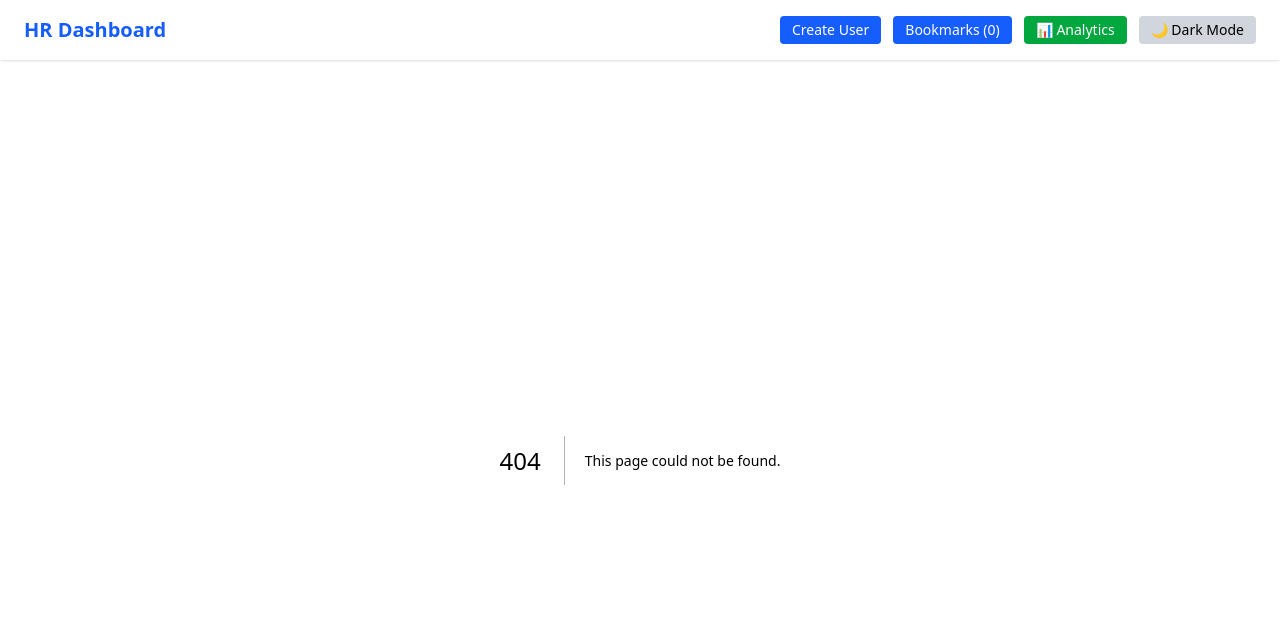
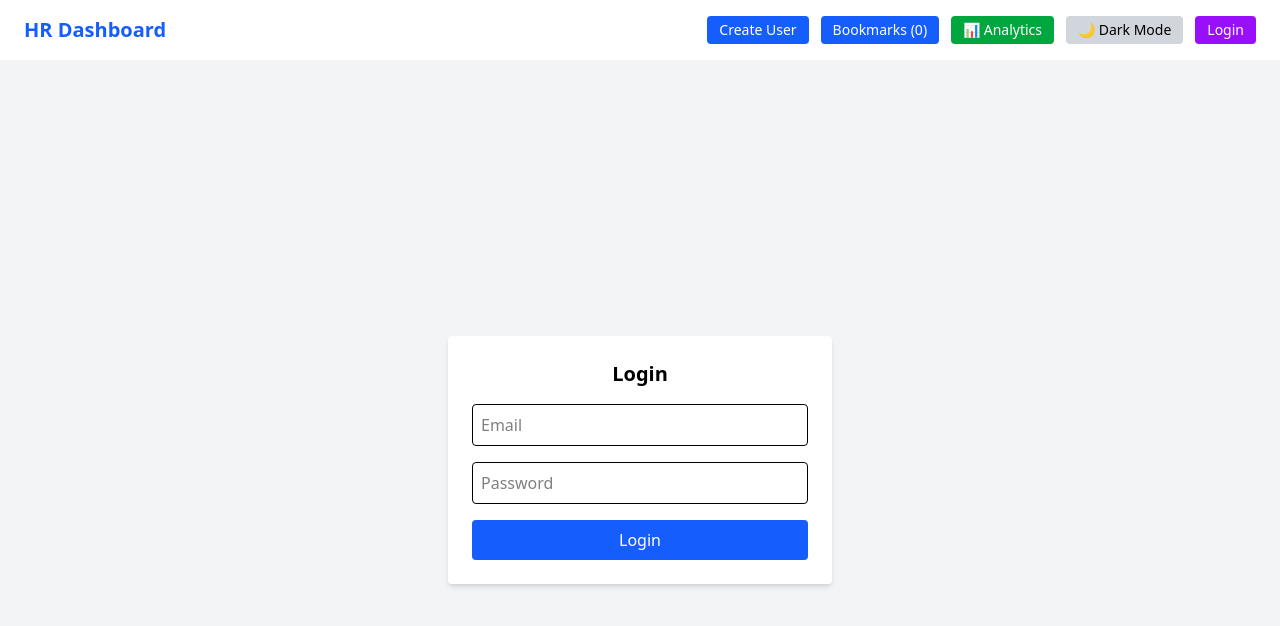
Before and after one commit to khushi505/HR_Dashboard, a Next.js app: page /login in a window 1280 px wide. Before the commit this address had no page. Shown: the top 626 px of the page. Built offline with nearby package versions, Linux system fonts and the light colour scheme; no server answers.

Commit message:
nextauth done

```diff
--- a/package.json
+++ b/package.json
@@ -11,6 +11,7 @@
   "dependencies": {
     "chart.js": "^4.4.9",
     "next": "15.3.2",
+    "next-auth": "^4.24.11",
     "react": "^19.0.0",
     "react-chartjs-2": "^5.3.0",
     "react-dom": "^19.0.0",
--- /dev/null
+++ b/src/app/analytics/AnalyticsClient.jsx
@@ -0,0 +1,24 @@
+"use client";
+
+import useFetchUsers from "@/hooks/useFetchUsers";
+import DepartmentBarChart from "@/components/Charts/DepartmentBarChart";
+import BookmarkTrendChart from "@/components/Charts/BookmarkTrendChart";
+
+export default function AnalyticsPage() {
+  const { users, loading } = useFetchUsers();
+
+  return (
+    <main className="p-6 space-y-6">
+      <h1 className="text-2xl font-bold mb-4">📊 HR Analytics Dashboard</h1>
+
+      {loading ? (
+        <p>Loading charts...</p>
+      ) : (
+        <div className="grid grid-cols-1 md:grid-cols-2 gap-6">
+          <DepartmentBarChart users={users} />
+          <BookmarkTrendChart />
+        </div>
+      )}
+    </main>
+  );
+}
--- a/src/app/analytics/page.js
+++ b/src/app/analytics/page.js
@@ -1,24 +1,10 @@
-"use client";
+import { getServerSession } from "next-auth";
 
-import useFetchUsers from "@/hooks/useFetchUsers";
-import DepartmentBarChart from "@/components/Charts/DepartmentBarChart";
-import BookmarkTrendChart from "@/components/Charts/BookmarkTrendChart";
+import { redirect } from "next/navigation";
+import AnalyticsPage from "./AnalyticsClient";
 
-export default function AnalyticsPage() {
-  const { users, loading } = useFetchUsers();
-
-  return (
-    <main className="p-6 space-y-6">
-      <h1 className="text-2xl font-bold mb-4">📊 HR Analytics Dashboard</h1>
-
-      {loading ? (
-        <p>Loading charts...</p>
-      ) : (
-        <div className="grid grid-cols-1 md:grid-cols-2 gap-6">
-          <DepartmentBarChart users={users} />
-          <BookmarkTrendChart />
-        </div>
-      )}
-    </main>
-  );
+export default async function ProtectedAnalyticsPage() {
+  const session = await getServerSession();
+  if (!session) redirect("/login");
+  return <AnalyticsPage />;
 }
--- /dev/null
+++ b/src/app/api/auth/[...nextauth]/route.js
@@ -0,0 +1,32 @@
+import NextAuth from "next-auth";
+import CredentialsProvider from "next-auth/providers/credentials";
+
+const handler = NextAuth({
+  providers: [
+    CredentialsProvider({
+      name: "Credentials",
+      credentials: {
+        email: { label: "Email", type: "text", placeholder: "admin@gmail.com" },
+        password: { label: "Password", type: "password" },
+      },
+      async authorize(credentials) {
+        if (
+          credentials.email === "admin@gmail.com" &&
+          credentials.password === "123456"
+        ) {
+          return { id: 1, name: "Admin", email: "admin@gmail.com" };
+        }
+        return null;
+      },
+    }),
+  ],
+  pages: {
+    signIn: "/login", // custom login page
+  },
+  session: {
+    strategy: "jwt",
+  },
+  secret: process.env.NEXTAUTH_SECRET,
+});
+
+export { handler as GET, handler as POST };
--- /dev/null
+++ b/src/app/bookmarks/BookmarksClient.jsx
@@ -0,0 +1,24 @@
+"use client";
+
+import useStore from "@/store/useStore";
+import UserCard from "@/components/Card/UserCard";
+
+export default function BookmarksPage() {
+  const { bookmarks } = useStore();
+
+  return (
+    <main className="p-6">
+      <h1 className="text-2xl font-bold mb-4">📌 Bookmarked Employees</h1>
+
+      {bookmarks.length === 0 ? (
+        <p>No bookmarks yet.</p>
+      ) : (
+        <div className="grid grid-cols-1 sm:grid-cols-2 md:grid-cols-3 gap-4">
+          {bookmarks.map((user) => (
+            <UserCard key={user.id} user={user} mode="bookmark" />
+          ))}
+        </div>
+      )}
+    </main>
+  );
+}
--- a/src/app/bookmarks/page.js
+++ b/src/app/bookmarks/page.js
@@ -1,24 +1,11 @@
-"use client";
+import { getServerSession } from "next-auth";
 
-import useStore from "@/store/useStore";
-import UserCard from "@/components/Card/UserCard";
+import { redirect } from "next/navigation";
+import BookmarksPage from "./BookmarksClient";
 
-export default function BookmarksPage() {
-  const { bookmarks } = useStore();
+export default async function ProtectedBookmarksPage() {
+  const session = await getServerSession();
+  if (!session) redirect("/login");
 
-  return (
-    <main className="p-6">
-      <h1 className="text-2xl font-bold mb-4">📌 Bookmarked Employees</h1>
-
-      {bookmarks.length === 0 ? (
-        <p>No bookmarks yet.</p>
-      ) : (
-        <div className="grid grid-cols-1 sm:grid-cols-2 md:grid-cols-3 gap-4">
-          {bookmarks.map((user) => (
-            <UserCard key={user.id} user={user} mode="bookmark" />
-          ))}
-        </div>
-      )}
-    </main>
-  );
+  return <BookmarksPage />;
 }
--- a/src/app/layout.js
+++ b/src/app/layout.js
@@ -1,5 +1,6 @@
 import "./globals.css";
 import Navbar from "@/components/Layout/Navbar";
+import SessionWrapper from "@/components/SessionWrapper";
 
 export const metadata = {
   title: "HR Dashboard",
@@ -9,8 +10,10 @@ export default function RootLayout({ children }) {
   return (
     <html lang="en">
       <body>
-        <Navbar />
-        {children}
+        <SessionWrapper>
+          <Navbar />
+          {children}
+        </SessionWrapper>
       </body>
     </html>
   );
--- /dev/null
+++ b/src/app/login/page.jsx
@@ -0,0 +1,62 @@
+"use client";
+
+import { signIn } from "next-auth/react";
+import { useRouter } from "next/navigation";
+import { useState } from "react";
+
+export default function LoginPage() {
+  const router = useRouter();
+  const [form, setForm] = useState({ email: "", password: "" });
+  const [error, setError] = useState("");
+
+  const handleChange = (e) => {
+    setForm({ ...form, [e.target.name]: e.target.value });
+  };
+
+  const handleSubmit = async (e) => {
+    e.preventDefault();
+
+    const res = await signIn("credentials", {
+      ...form,
+      redirect: false,
+    });
+
+    if (res.ok) router.push("/");
+    else setError("Invalid credentials");
+  };
+
+  return (
+    <div className="min-h-screen flex items-center justify-center bg-gray-100 dark:bg-gray-900 text-black dark:text-white">
+      <form
+        onSubmit={handleSubmit}
+        className="bg-white dark:bg-gray-800 p-6 rounded shadow-md space-y-4 w-full max-w-sm"
+      >
+        <h1 className="text-xl font-bold text-center">Login</h1>
+
+        <input
+          type="email"
+          name="email"
+          placeholder="Email"
+          className="w-full p-2 border rounded"
+          onChange={handleChange}
+        />
+        <input
+          type="password"
+          name="password"
+          placeholder="Password"
+          className="w-full p-2 border rounded"
+          onChange={handleChange}
+        />
+
+        {error && <p className="text-red-500 text-sm">{error}</p>}
+
+        <button
+          type="submit"
+          className="w-full bg-blue-600 text-white py-2 rounded"
+        >
+          Login
+        </button>
+      </form>
+    </div>
+  );
+}
--- a/src/components/Layout/Navbar.jsx
+++ b/src/components/Layout/Navbar.jsx
@@ -1,8 +1,9 @@
 "use client";
 
 import { useRouter } from "next/navigation";
+import { useEffect, useState } from "react";
+import { useSession, signIn, signOut } from "next-auth/react";
 import useStore from "@/store/useStore";
-import { useEffect, useState } from "react";
 import CreateUserModal from "../UI/CreateUserModal";
 
 export default function Navbar() {
@@ -10,7 +11,9 @@ export default function Navbar() {
   const { bookmarks } = useStore();
   const [isDark, setIsDark] = useState(false);
   const [isModalOpen, setIsModalOpen] = useState(false);
+  const { data: session } = useSession();
 
+  // Load theme preference
   useEffect(() => {
     const saved = localStorage.getItem("theme");
     if (saved === "dark") {
@@ -19,11 +22,11 @@ export default function Navbar() {
     }
   }, []);
 
+  // Toggle dark/light mode
   const toggleTheme = () => {
-    document.documentElement.classList.toggle("dark");
-    const newTheme = document.documentElement.classList.contains("dark")
-      ? "dark"
-      : "light";
+    const html = document.documentElement;
+    html.classList.toggle("dark");
+    const newTheme = html.classList.contains("dark") ? "dark" : "light";
     localStorage.setItem("theme", newTheme);
     setIsDark(newTheme === "dark");
   };
@@ -31,6 +34,7 @@ export default function Navbar() {
   return (
     <>
       <nav className="bg-white dark:bg-gray-900 text-black dark:text-white px-6 py-4 flex justify-between items-center shadow">
+        {/* Brand */}
         <h1
           className="text-xl font-bold cursor-pointer text-blue-600 dark:text-blue-400"
           onClick={() => router.push("/")}
@@ -38,34 +42,61 @@ export default function Navbar() {
           HR Dashboard
         </h1>
 
-        <div className="flex gap-3">
+        {/* Action Buttons */}
+        <div className="flex gap-3 items-center flex-wrap">
           <button
             onClick={() => setIsModalOpen(true)}
             className="px-3 py-1 rounded bg-blue-600 text-white hover:bg-blue-700 text-sm"
           >
             Create User
           </button>
+
           <button
             onClick={() => router.push("/bookmarks")}
             className="px-3 py-1 rounded bg-blue-600 text-white hover:bg-blue-700 text-sm"
           >
             Bookmarks ({bookmarks.length})
           </button>
+
           <button
             onClick={() => router.push("/analytics")}
             className="px-3 py-1 rounded bg-green-600 text-white hover:bg-green-700 text-sm"
           >
             📊 Analytics
           </button>
+
           <button
             onClick={toggleTheme}
             className="px-3 py-1 rounded bg-gray-300 dark:bg-gray-700 text-sm"
           >
             {isDark ? "🌞 Light Mode" : "🌙 Dark Mode"}
           </button>
+
+          {/* Auth Buttons */}
+          {session ? (
+            <>
+              <span className="text-sm font-medium truncate max-w-[140px]">
+                {session.user?.name || session.user?.email}
+              </span>
+              <button
+                onClick={() => signOut()}
+                className="px-3 py-1 rounded bg-red-600 text-white text-sm hover:bg-red-700"
+              >
+                Logout
+              </button>
+            </>
+          ) : (
+            <button
+              onClick={() => signIn()}
+              className="px-3 py-1 rounded bg-purple-600 text-white text-sm hover:bg-purple-700"
+            >
+              Login
+            </button>
+          )}
         </div>
       </nav>
 
+      {/* Create User Modal */}
       <CreateUserModal
         isOpen={isModalOpen}
         onClose={() => setIsModalOpen(false)}
--- /dev/null
+++ b/src/components/SessionWrapper.jsx
@@ -0,0 +1,7 @@
+"use client";
+
+import { SessionProvider } from "next-auth/react";
+
+export default function SessionWrapper({ children }) {
+  return <SessionProvider>{children}</SessionProvider>;
+}
```
Also changed, not shown: 1 other file (tests, documents, lock files or other folders).
